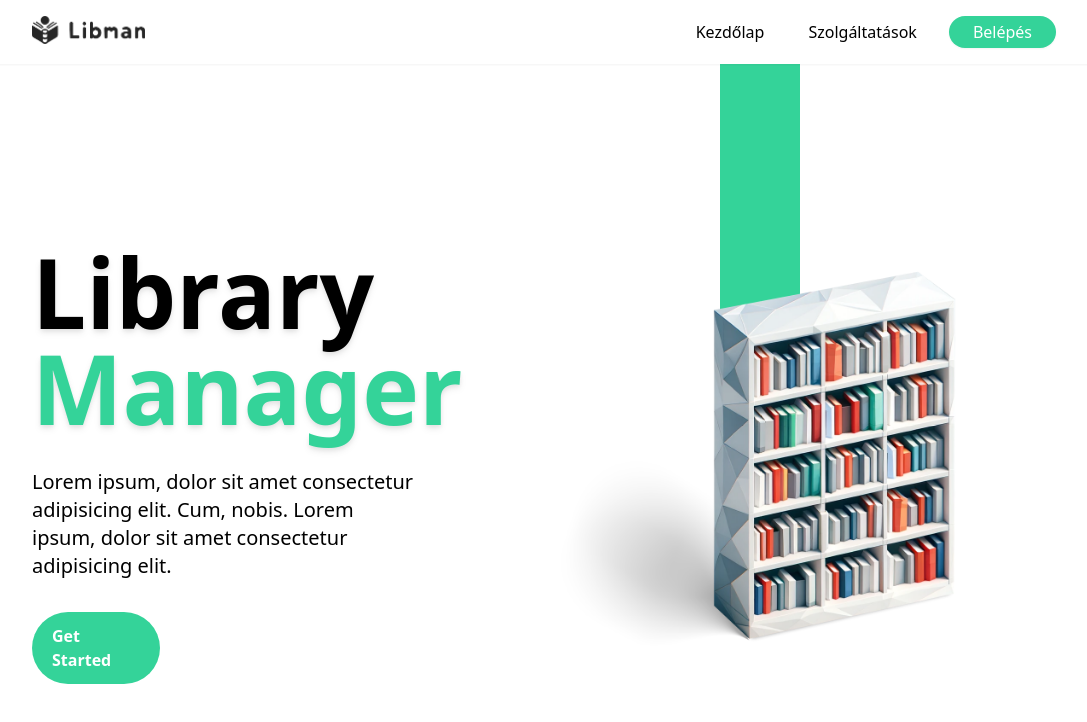
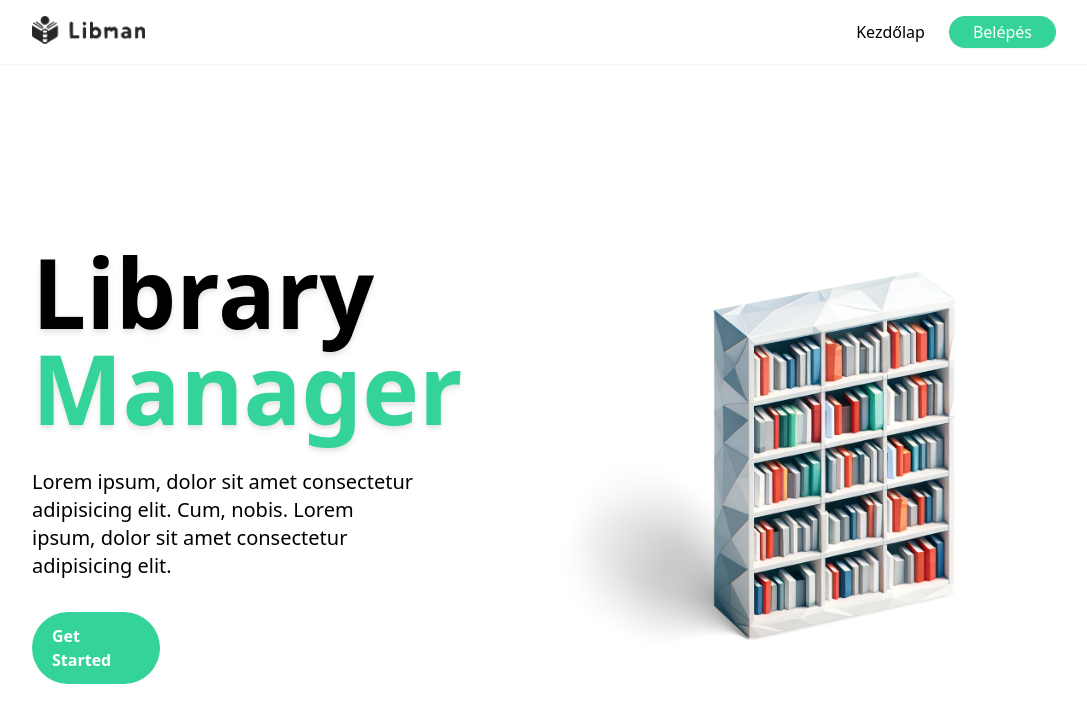
Before and after one commit to respat/library-manager, a React (Vite) app in the folder client/: page / in a window 1280 px wide. Shown: the top 722 px of the page, without its empty margins (96-1183 px from the left). Built offline with nearby package versions, Linux system fonts and the light colour scheme.

Commit message:
Responsive design, Logout.

```diff
--- a/client/src/App.jsx
+++ b/client/src/App.jsx
@@ -7,8 +7,8 @@ import {
   Landing,
   Error,
   AddBook,
-  Stats,
   AllBooks,
+  Profile,
 } from "./pages";
 
 import { action as registerAction } from "./pages/Register";
--- a/client/src/components/Book.jsx
+++ b/client/src/components/Book.jsx
@@ -165,7 +165,7 @@ const Book = ({
             defaultValue={dueDate}
           />
           <button
-            onClick={() => handleBorrowBook(new Date().toISOString())}
+            onClick={() => handleBorrowBook(dueDate)}
             className="mt-4 p-2 bg-emerald-400 text-white rounded"
           >
             Borrow Book
--- a/client/src/components/Dropdown.jsx
+++ b/client/src/components/Dropdown.jsx
@@ -16,9 +16,19 @@ const Dropdown = ({ style }) => {
 
   return (
     <div
-      className={`border absolute w-full left-0  transition-all opacity-80 rounded-md h-20 bottom-[-85px] bg-white shadow-sm ${style}`}
+      className={`border flex absolute w-full left-0 z-10 transition-all opacity-90 rounded-md h-20 bottom-[-85px] bg-white shadow-sm ${style}`}
     >
-      <button onClick={handleLogout}>Log out</button>
+      <div className="w-full m-3 gap-2 border-md flex flex-col justify-start">
+        {/* <button
+          className="hover:bg-slate-100 w-full"
+          onClick={() => navigate("/profile")}
+        >
+          Profile
+        </button> */}
+        <button className="hover:bg-slate-100 w-full" onClick={handleLogout}>
+          Log out
+        </button>
+      </div>
     </div>
   );
 };
--- a/client/src/components/FormRow.jsx
+++ b/client/src/components/FormRow.jsx
@@ -20,6 +20,6 @@ FormRow.propTypes = {
   type: PropTypes.string.isRequired,
   name: PropTypes.string.isRequired,
   labelText: PropTypes.string,
-  defaultValue: PropTypes.string,
+  defaultValue: PropTypes.any,
 };
 export default FormRow;
--- a/client/src/components/FormRowSelectUser.jsx
+++ b/client/src/components/FormRowSelectUser.jsx
@@ -22,10 +22,7 @@ const FormRowSelectUser = ({
         {list.map((user) => {
           return (
             <option key={user.id} value={user.id}>
-              <p>
-                {user.lastName + " " + user.name}{" "}
-                <span className="opacity-70">{user.omId}</span>
-              </p>
+              {user.lastName + " " + user.name + " (" + user.omId + ")"}
             </option>
           );
         })}
@@ -35,7 +32,7 @@ const FormRowSelectUser = ({
 };
 FormRowSelectUser.propTypes = {
   name: PropTypes.string.isRequired,
-  list: PropTypes.string,
+  list: PropTypes.array,
   labelText: PropTypes.string,
   defaultValue: PropTypes.string,
 };
--- a/client/src/components/Navbar.jsx
+++ b/client/src/components/Navbar.jsx
@@ -13,11 +13,6 @@ const Navbar = () => {
                 Kezdőlap
               </li>
             </Link>
-            <Link to="/">
-              <li className="font-medium px-5 py-2 h-8 flex justify-center items-center cursor-pointer">
-                Szolgáltatások
-              </li>
-            </Link>
             <Link to="/login">
               <li className="font-medium rounded-full shadow-sm px-6 py-2 h-8 flex bg-emerald-400 text-white justify-center items-center cursor-pointer">
                 Belépés
--- a/client/src/components/User.jsx
+++ b/client/src/components/User.jsx
@@ -51,9 +51,9 @@ const User = ({ _id, name, lastName, omId, email, borrowedBooks }) => {
               >
                 <RiArrowDropDownLine className="opacity-80" />
               </button>
-              <button className="w-9 h-9 border hover:bg-red-300 hover:border-red-400 hover:shadow-red-300 hover:shadow-md rounded-md flex justify-center items-center shadow-sm">
+              {/* <button className="w-9 h-9 border hover:bg-red-300 hover:border-red-400 hover:shadow-red-300 hover:shadow-md rounded-md flex justify-center items-center shadow-sm">
                 <RiDeleteBin6Line className="opacity-80" />
-              </button>
+              </button> */}
             </div>
           </div>
         </div>
@@ -86,7 +86,7 @@ User.propTypes = {
   _id: PropTypes.string.isRequired,
   name: PropTypes.string.isRequired,
   lastName: PropTypes.string.isRequired,
-  omId: PropTypes.string,
+  omId: PropTypes.number,
   email: PropTypes.string,
   borrowedBooks: PropTypes.array,
 };
--- a/client/src/pages/DashboardLayout.jsx
+++ b/client/src/pages/DashboardLayout.jsx
@@ -48,14 +48,14 @@ const DashboardLayout = () => {
     >
       <main className="w-full flex overflow-hidden">
         <Sidebar>
-          {user.role === "admin" && (
+          {/* {user.role === "admin" && (
             <SidebarItem
               icon={<BsColumns size={20} />}
               text="Dashboard"
               active={isActive("/dashboard")}
               link=""
             />
-          )}
+          )} */}
 
           <SidebarItem
             icon={<BsArchive size={20} />}
--- a/client/src/pages/Landing.jsx
+++ b/client/src/pages/Landing.jsx
@@ -6,11 +6,6 @@ import Navbar from "../components/Navbar";
 const Landing = () => {
   return (
     <div className="flex flex-col justify-center">
-      <div className="fixed top-0 w-full h-screen">
-        <div className="absolute top-0 right-96 h-screen">
-          <div className="w-20 h-3/5 bg-emerald-400"></div>
-        </div>
-      </div>
       <Navbar />
       <div className="flex w-full justify-center flex-col items-center">
         <div className="flex h-screen w-4/5 justify-center items-center">
@@ -24,7 +19,11 @@ const Landing = () => {
             </p>
             <CtaButton to="/register" text="Get Started" />
           </div>
-          <img src={image} alt="Library" className="relative w-1/2" />
+          <img
+            src={image}
+            alt="Library"
+            className="absolute md:relative w-full opacity-60 z-[-2] md:opacity-100 md:w-1/2"
+          />
         </div>
       </div>
     </div>
--- a/client/src/pages/Login.jsx
+++ b/client/src/pages/Login.jsx
@@ -9,7 +9,7 @@ export const action = async ({ request }) => {
   try {
     await customFetch.post("auth/login", data);
     toast.success("Login successful");
-    return redirect("/dashboard");
+    return redirect("/dashboard/all-books");
   } catch (error) {
     toast.error(error?.response?.data);
   }
```
